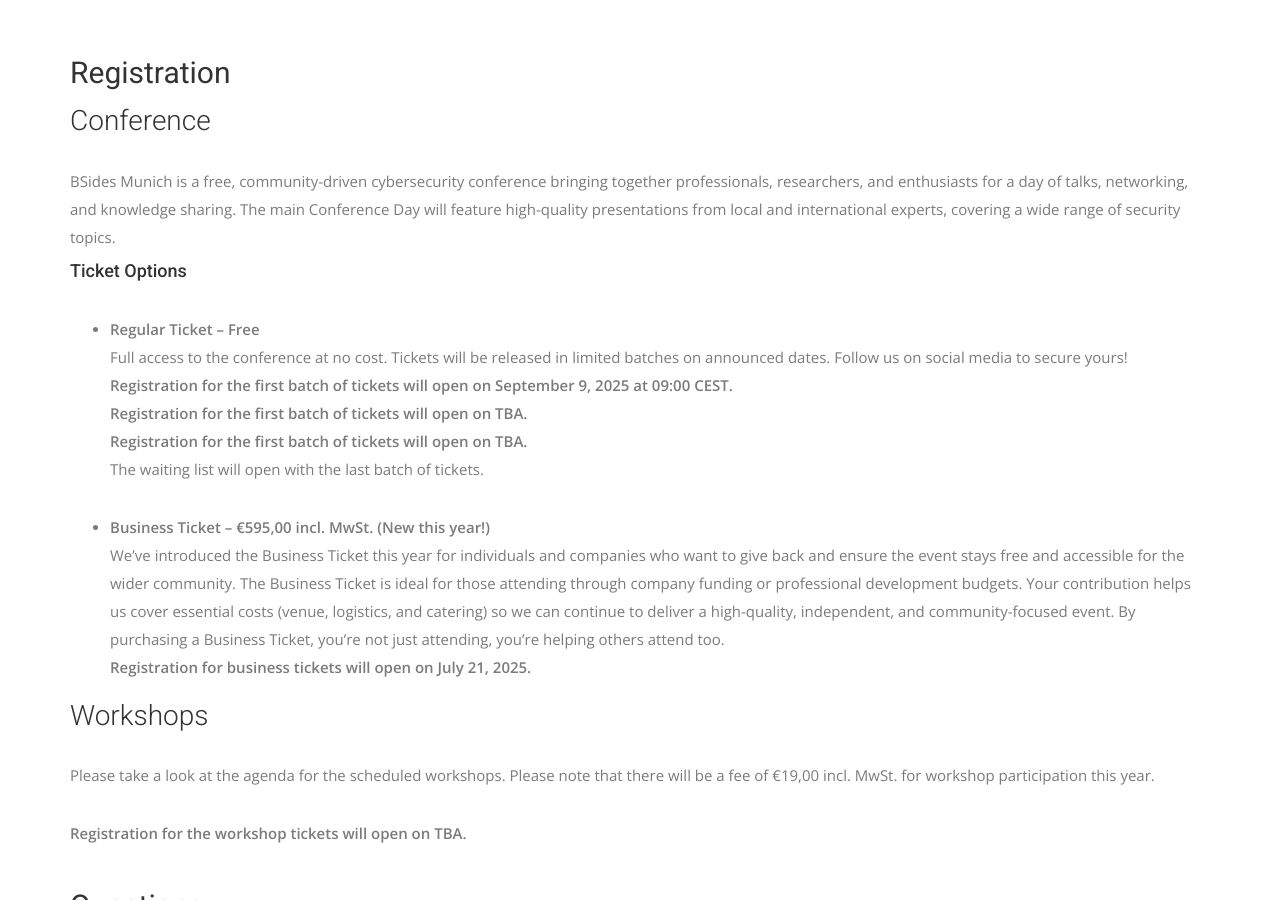
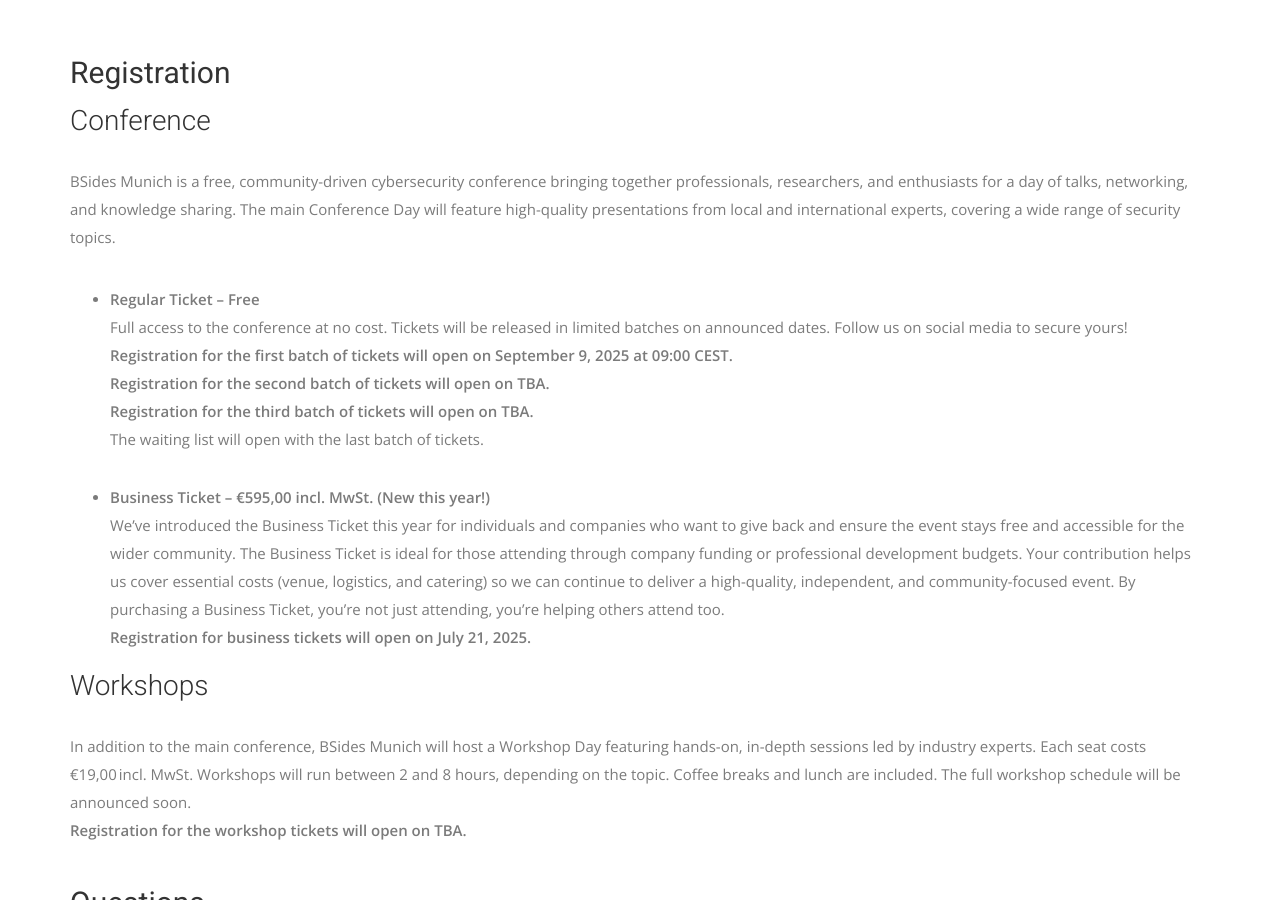
Before and after one commit to BSidesMUC/BSidesMunich2025, a Jekyll site: the page built from tickets.md, in a window 1280 px wide and 900 px high, scrolled down 788 px. Built offline with Jekyll 4.4.1, drawn with Linux system fonts in a browser that asks for light colours; nearby versions of some CDN libraries; some web fonts are replaced.

Commit message:
Small fixes to the ticket page.

```diff
--- a/tickets.md
+++ b/tickets.md
@@ -11,12 +11,11 @@
 
 BSides Munich is a free, community-driven cybersecurity conference bringing together professionals, researchers, and enthusiasts for a day of talks, networking, and knowledge sharing. The main Conference Day will feature high-quality presentations from local and international experts, covering a wide range of security topics.
 
-#### Ticket Options
 * **Regular Ticket – Free**
 Full access to the conference at no cost.  Tickets will be released in limited batches on announced dates. Follow us on social media to secure yours!
 **Registration for the first batch of tickets will open on September 9, 2025 at 09:00 CEST.**
-**Registration for the first batch of tickets will open on TBA.**
-**Registration for the first batch of tickets will open on TBA.**
+**Registration for the second batch of tickets will open on TBA.**
+**Registration for the third batch of tickets will open on TBA.**
 The waiting list will open with the last batch of tickets.
 
 * **Business Ticket – €595,00 incl. MwSt. (New this year!)**
@@ -26,8 +25,8 @@
 
 ### Workshops
 
-Please take a look at the agenda for the scheduled workshops. Please note that there will be a fee of €19,00 incl. MwSt. for workshop participation this year.
-
+In addition to the main conference, BSides Munich will host a Workshop Day featuring hands-on, in-depth sessions led by industry experts.
+Each seat costs €19,00 incl. MwSt. Workshops will run between 2 and 8 hours, depending on the topic. Coffee breaks and lunch are included. The full workshop schedule will be announced soon.
 **Registration for the workshop tickets will open on TBA.**
 
 ## Questions
```
